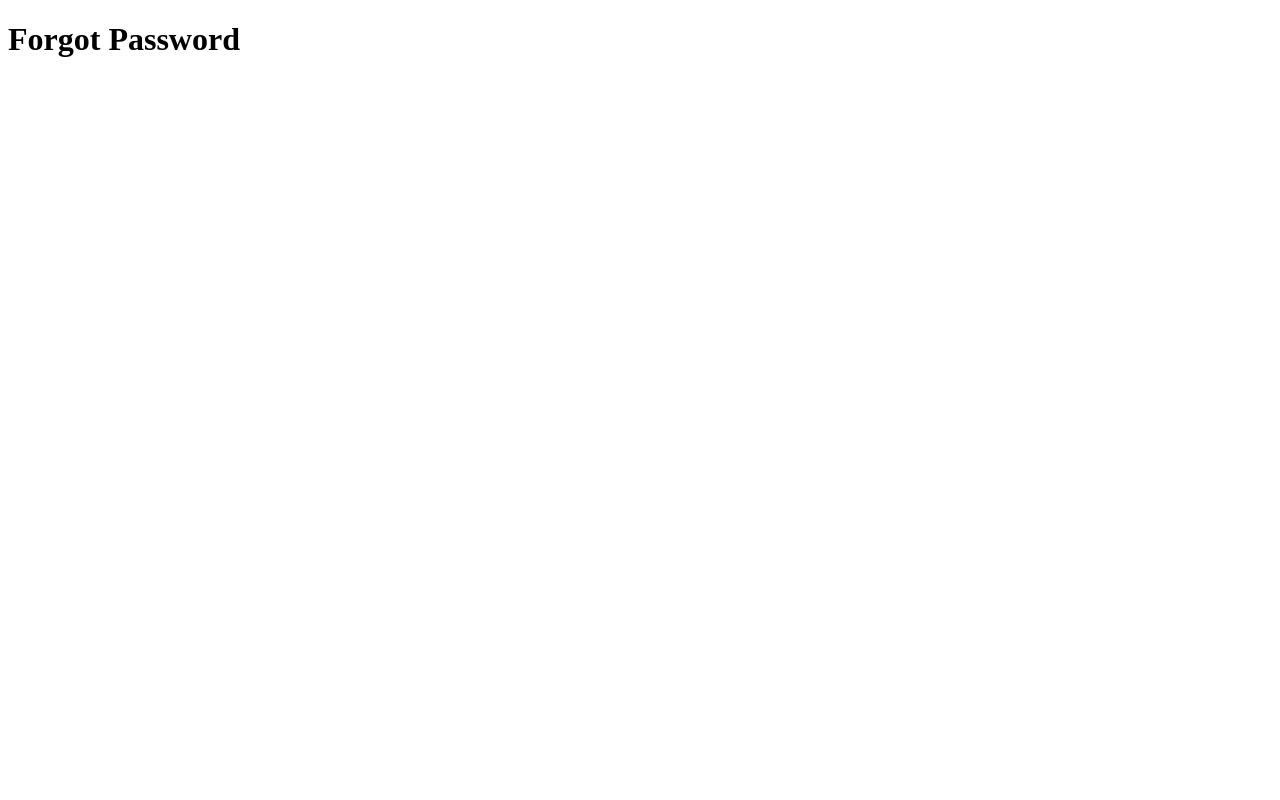
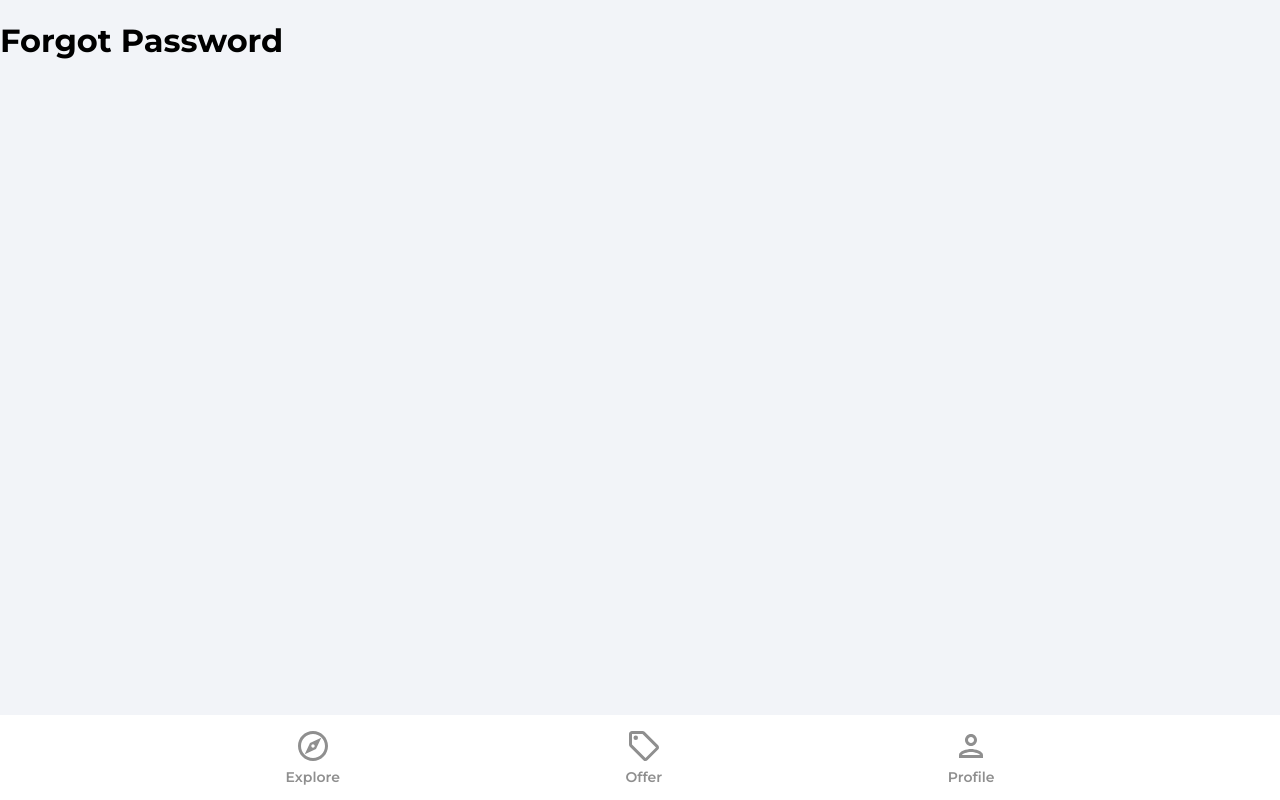
Before and after one commit to ZlataEkert/house-marketplace, a React (Create React App) app: page /forgot-password in a window 1280 px wide. Built offline with nearby package versions, Linux system fonts and the light colour scheme.

Commit message:
Add navbar component

```diff
--- a/src/App.js
+++ b/src/App.js
@@ -1,4 +1,5 @@
 import { BrowserRouter as Router, Routes, Route } from "react-router-dom";
+import Navbar from "./components/Navbar";
 import Explore from "./pages/Explore";
 import Offers from "./pages/Offers";
 import Profile from "./pages/Profile";
@@ -18,8 +19,8 @@
           <Route path="/sign-up" element={<SignUp />} />
           <Route path="/forgot-password" element={<ForgotPassword />} />
         </Routes>
+        <Navbar />
       </Router>
-      {/* Navbar */}
     </>
   );
 }
--- /dev/null
+++ b/src/components/Navbar.jsx
@@ -0,0 +1,74 @@
+import { useNavigate, useLocation } from "react-router-dom";
+import { ReactComponent as OfferIcon } from "../assets/svg/localOfferIcon.svg";
+import { ReactComponent as ExploreIcon } from "../assets/svg/exploreIcon.svg";
+import { ReactComponent as PersonOutlineIcon } from "../assets/svg/personOutlineIcon.svg";
+
+function Navbar() {
+  const navigate = useNavigate();
+  const location = useLocation();
+
+  const pathMatchRoute = (route) => {
+    if (route === location.pathname) {
+      return true;
+    }
+  };
+
+  return (
+    <footer className="navbar">
+      <nav className="navbarNav">
+        <ul className="navbarListItems">
+          <li className="navbarListItem" onClick={() => navigate("/")}>
+            <ExploreIcon
+              fill={pathMatchRoute("/") ? "#2c2c2c" : "#8f8f8f"}
+              width="36px"
+              height="36px"
+            />
+            <p
+              className={
+                pathMatchRoute("/")
+                  ? "navbarListItemNameActive"
+                  : "navbarListItemName"
+              }
+            >
+              Explore
+            </p>
+          </li>
+          <li className="navbarListItem" onClick={() => navigate("/offers")}>
+            <OfferIcon
+              fill={pathMatchRoute("/offers") ? "#2c2c2c" : "#8f8f8f"}
+              width="36px"
+              height="36px"
+            />
+            <p
+              className={
+                pathMatchRoute("/offer")
+                  ? "navbarListItemNameActive"
+                  : "navbarListItemName"
+              }
+            >
+              Offer
+            </p>
+          </li>
+          <li className="navbarListItem" onClick={() => navigate("/profile")}>
+            <PersonOutlineIcon
+              fill={pathMatchRoute("/profile") ? "#2c2c2c" : "#8f8f8f"}
+              width="36px"
+              height="36px"
+            />
+            <p
+              className={
+                pathMatchRoute("/profile")
+                  ? "navbarListItemNameActive"
+                  : "navbarListItemName"
+              }
+            >
+              Profile
+            </p>
+          </li>
+        </ul>
+      </nav>
+    </footer>
+  );
+}
+
+export default Navbar;
--- a/src/index.js
+++ b/src/index.js
@@ -1,6 +1,7 @@
 import React from "react";
 import ReactDOM from "react-dom";
 import App from "./App";
+import "./index.css";
 
 ReactDOM.render(
   <React.StrictMode>
```
Also changed, not shown: 1 other file (tests, documents, lock files or other folders).
